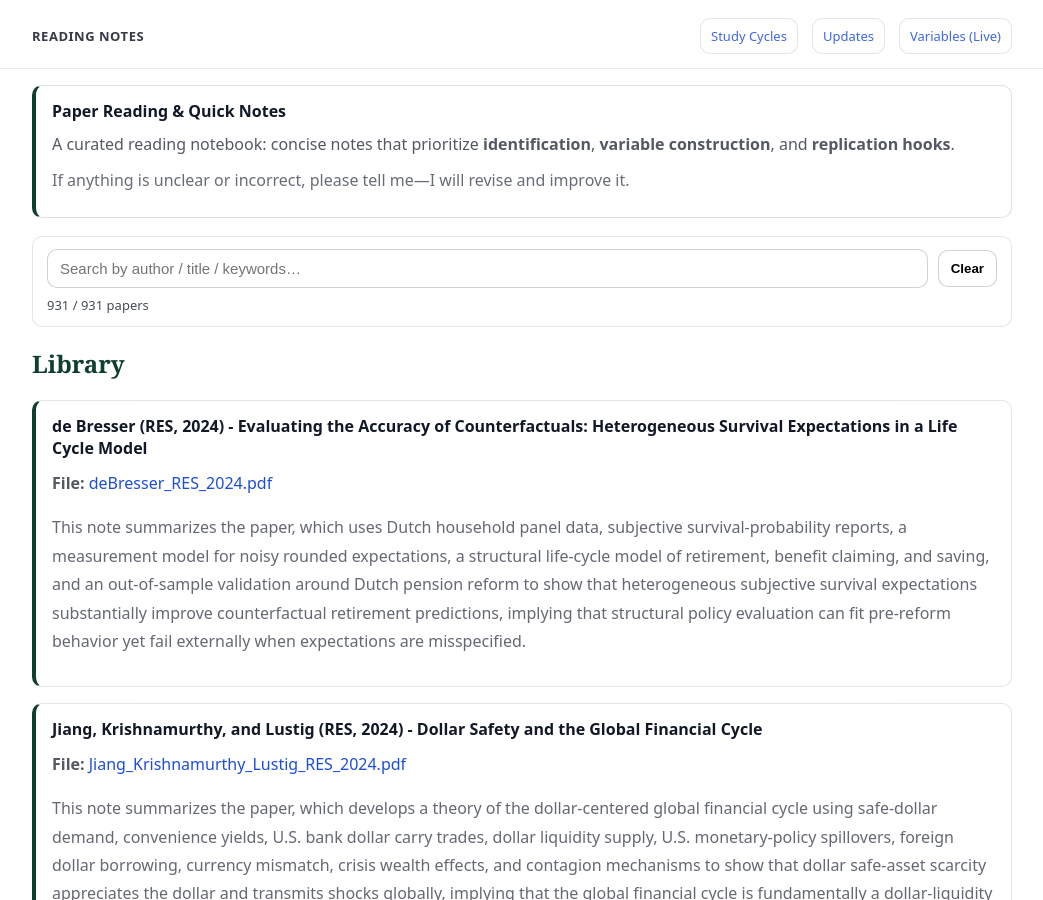
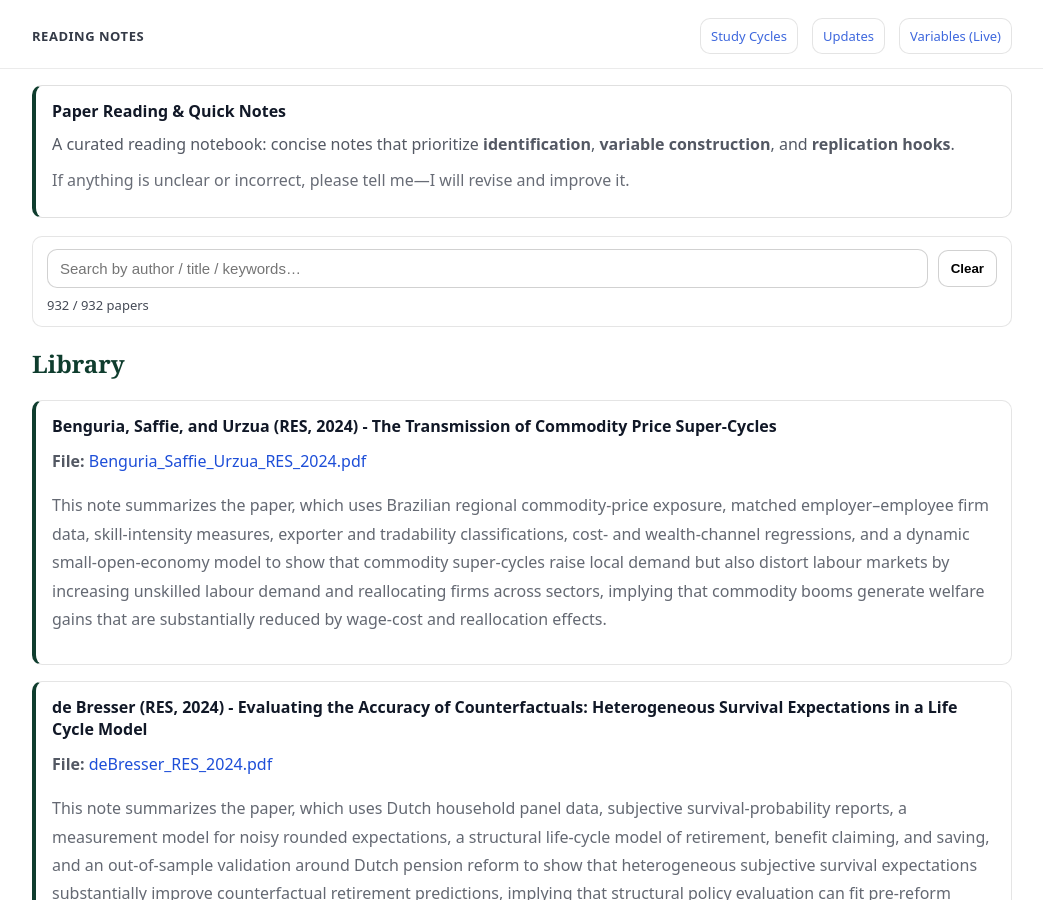
Before and after one commit to yaxinzn/study-archive, a Jekyll site: the page built from reading/index.md, in a window 1280 px wide and 900 px high. Shown: the whole window, without its empty margins (118-1161 px from the left). Built offline with Jekyll 4.4.1, drawn with Linux system fonts in a browser that asks for light colours.

Commit message:
Reading: add/update Benguria_Saffie_Urzua_RES_2024.pdf

```diff
--- a/_data/reading.yml
+++ b/_data/reading.yml
@@ -1,3 +1,7 @@
+- title: "Benguria, Saffie, and Urzua (RES, 2024) - The Transmission of Commodity Price Super-Cycles"
+  file: "Benguria_Saffie_Urzua_RES_2024.pdf"
+  desc: "This note summarizes the paper, which uses Brazilian regional commodity-price exposure, matched employer–employee firm data, skill-intensity measures, exporter and tradability classifications, cost- and wealth-channel regressions, and a dynamic small-open-economy model to show that commodity super-cycles raise local demand but also distort labour markets by increasing unskilled labour demand and reallocating firms across sectors, implying that commodity booms generate welfare gains that are substantially reduced by wage-cost and reallocation effects."
+
 - title: "de Bresser (RES, 2024) - Evaluating the Accuracy of Counterfactuals: Heterogeneous Survival Expectations in a Life Cycle Model"
   file: "deBresser_RES_2024.pdf"
   desc: "This note summarizes the paper, which uses Dutch household panel data, subjective survival-probability reports, a measurement model for noisy rounded expectations, a structural life-cycle model of retirement, benefit claiming, and saving, and an out-of-sample validation around Dutch pension reform to show that heterogeneous subjective survival expectations substantially improve counterfactual retirement predictions, implying that structural policy evaluation can fit pre-reform behavior yet fail externally when expectations are misspecified."
```
Also changed, not shown: 1 other file.
